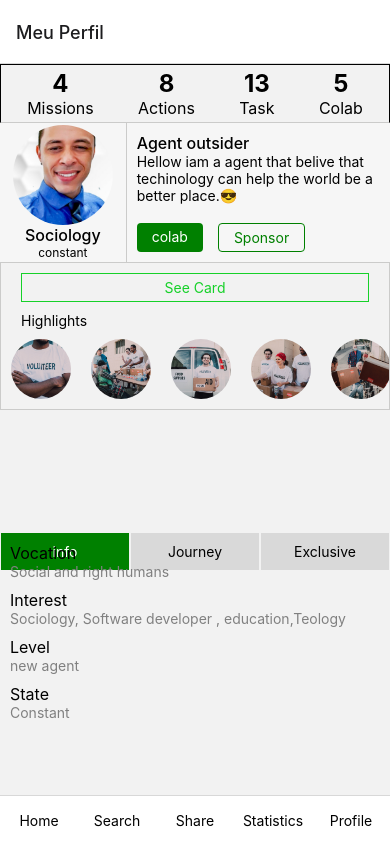
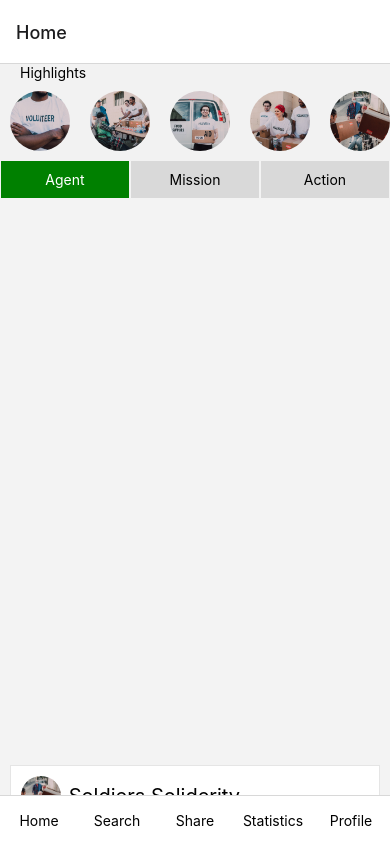
Before and after one commit to leonardobelilomessias/app_baseoutside, a React Native app: screen / in a window 390 px wide. Built offline with nearby package versions, Linux system fonts and the light colour scheme.

Commit message:
Create Screen feed

```diff
--- /dev/null
+++ b/src/Components/FeedAgent/CardFeedAgent.tsx
@@ -0,0 +1,41 @@
+import { View,StyleSheet,Text ,Image} from "react-native";
+
+export function CardFeedAgent(){
+  return(
+    <>
+    <View style={style.container}>
+      <View style={style.header}>
+        <Image style={style.image} source={require('../../assets/images/highlights/vl5.jpg')}/>
+        <Text style={style.textHeader}>Soldiers Soliderity</Text>
+      </View>
+    </View>
+    </>
+  )
+}
+
+const style = StyleSheet.create({
+  container:{
+    width:'95%',
+    backgroundColor:"white",
+    height:350,
+    borderWidth:1,
+    borderColor:'#E5E5E5',
+    marginVertical:15
+
+  },
+  image:{
+    width:40,
+    height:40,
+    borderRadius:30,
+  },
+  header:{
+    flexDirection:'row',
+    alignItems:'center',
+    padding:10
+  },
+  textHeader:{
+    fontSize:20,
+    marginLeft:8,
+    fontWeight:'400'
+  }
+})
--- /dev/null
+++ b/src/Components/FeedAgent/ContainerFeedAgent.tsx
@@ -0,0 +1,18 @@
+import { CardFeedAgent } from "./CardFeedAgent";
+import {StyleSheet, View} from 'react-native'
+export default function ContainerFeedAgent(){
+  return(
+    <View style={style.container}>
+      <CardFeedAgent/>
+      <CardFeedAgent/>
+      <CardFeedAgent/>
+    </View>
+  )
+}
+const style = StyleSheet.create({
+  container:{
+    flex:1,
+    alignItems:'center',
+
+  }
+})
--- /dev/null
+++ b/src/Components/FeedAgent/index.tsx
@@ -0,0 +1,32 @@
+import { useState } from 'react';
+import {View,StyleSheet, ScrollView} from 'react-native'
+import ListHighlightAgentProfile from "../AgentProfile/InteractiveArea/ListHilightsAgentProfile";
+import ButtonMenuAgentProfile from '../AgentProfile/InteractiveMenuAgentProfile/ButtonMenuAgentProfile';
+import ContainerFeedAgent from './ContainerFeedAgent';
+
+export function FeedAgent(){
+  const [selectMenu,SetSelectMenu] = useState('Agent')
+  return(
+    <ScrollView>
+    <ListHighlightAgentProfile/>
+    <View style={style.container}>
+    <View style={style.menuContainer}>
+      <ButtonMenuAgentProfile  isActive={selectMenu} onPress={()=>{SetSelectMenu('Agent')}} title='Agent'/>
+      <ButtonMenuAgentProfile isActive={selectMenu}  onPress={()=>{SetSelectMenu('Mission')}} title='Mission'/>
+      <ButtonMenuAgentProfile isActive={selectMenu}  onPress={()=>{SetSelectMenu('Action')}} title='Action'/>
+    </View>
+      <ContainerFeedAgent/>
+    </View>
+    </ScrollView>
+  )
+}
+const style = StyleSheet.create({
+  container:{
+    flex:1,
+    backgroundColor:'#F3F3F3'
+  },
+    menuContainer:{
+    flex:1,
+    flexDirection:"row",
+  },
+})
--- a/src/Routes/TabNavigation.routes.tsx
+++ b/src/Routes/TabNavigation.routes.tsx
@@ -1,5 +1,6 @@
 import {createBottomTabNavigator} from '@react-navigation/bottom-tabs'
 import AgentProfile from '../Components/AgentProfile'
+import { FeedAgent } from '../Components/FeedAgent'
 import { LabelMenuBotton } from '../Components/MenuBotton/LabelMenuBotton'
 import AgentPRofile from '../screens/Agent/AgentProfile'
 import { GetSponsorAgent } from '../screens/Agent/GetSponsorAgent'
@@ -9,7 +10,7 @@ const {Navigator,Screen}  = createBottomTabNavigator()
 export function TabNavigation(){
   return(
   <Navigator screenOptions={{tabBarHideOnKeyboard:true,tabBarShowLabel:false,}}>
-    <Screen name= "Home" options={{ headerShown:false,tabBarShowLabel:false,tabBarIcon:()=><LabelMenuBotton nameLabel='Home' />}} component={ StackNavigation} />
+    <Screen name= "Home" options={{ tabBarIcon:()=><LabelMenuBotton nameLabel='Home' />}} component={ FeedAgent} />
     <Screen name='Search' options={{tabBarIcon:()=><LabelMenuBotton nameLabel='Search' />}} component={GetSponsorAgent} />
     <Screen name='Share' options={{tabBarShowLabel:false,tabBarIcon:()=><LabelMenuBotton nameLabel='Share' />}} component={GetSponsorAgent}/>
     <Screen name='Statisticks' options={{ tabBarShowLabel:false,tabBarIcon:()=><LabelMenuBotton nameLabel='Statistics' />}} component={GetSponsorAgent}/>
```
